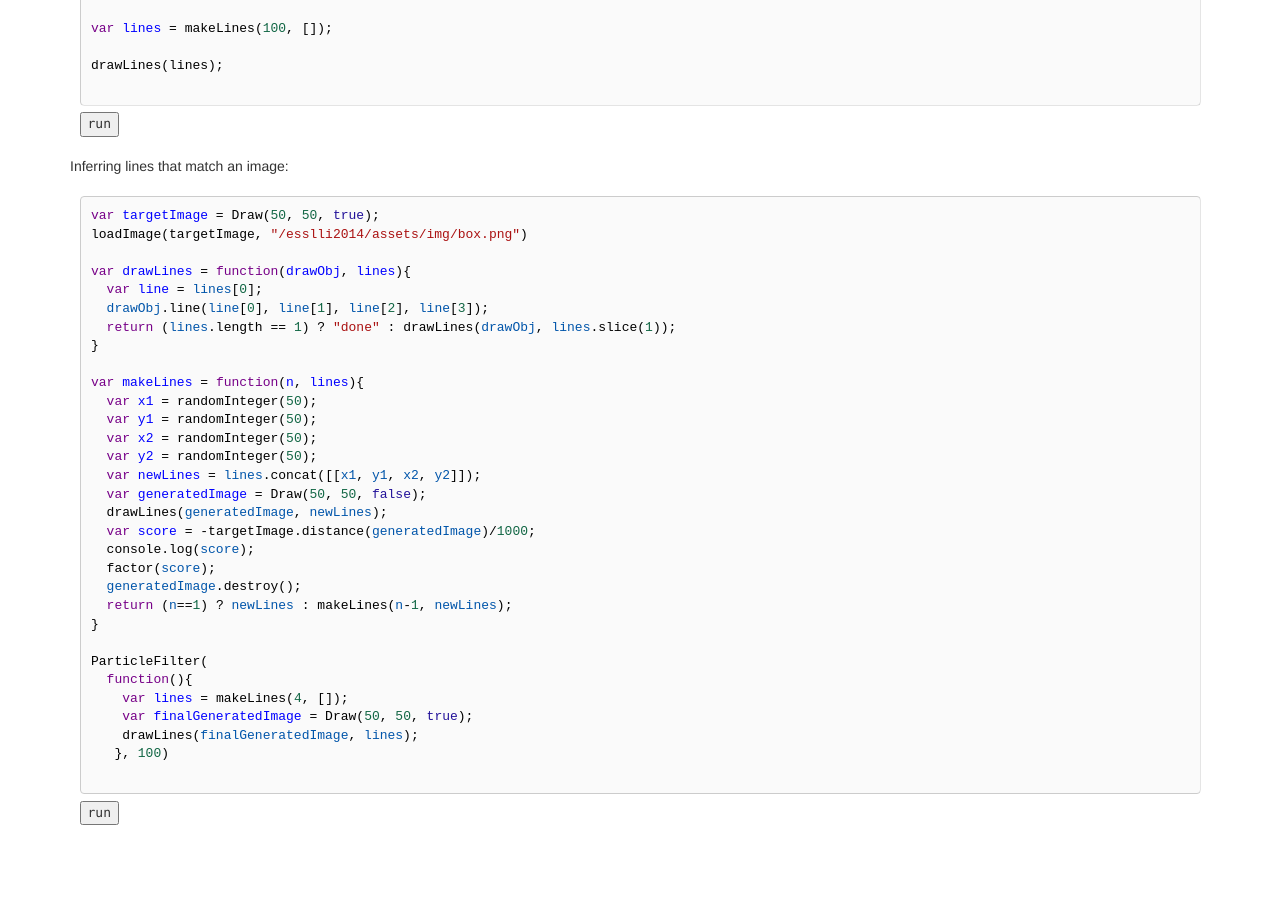
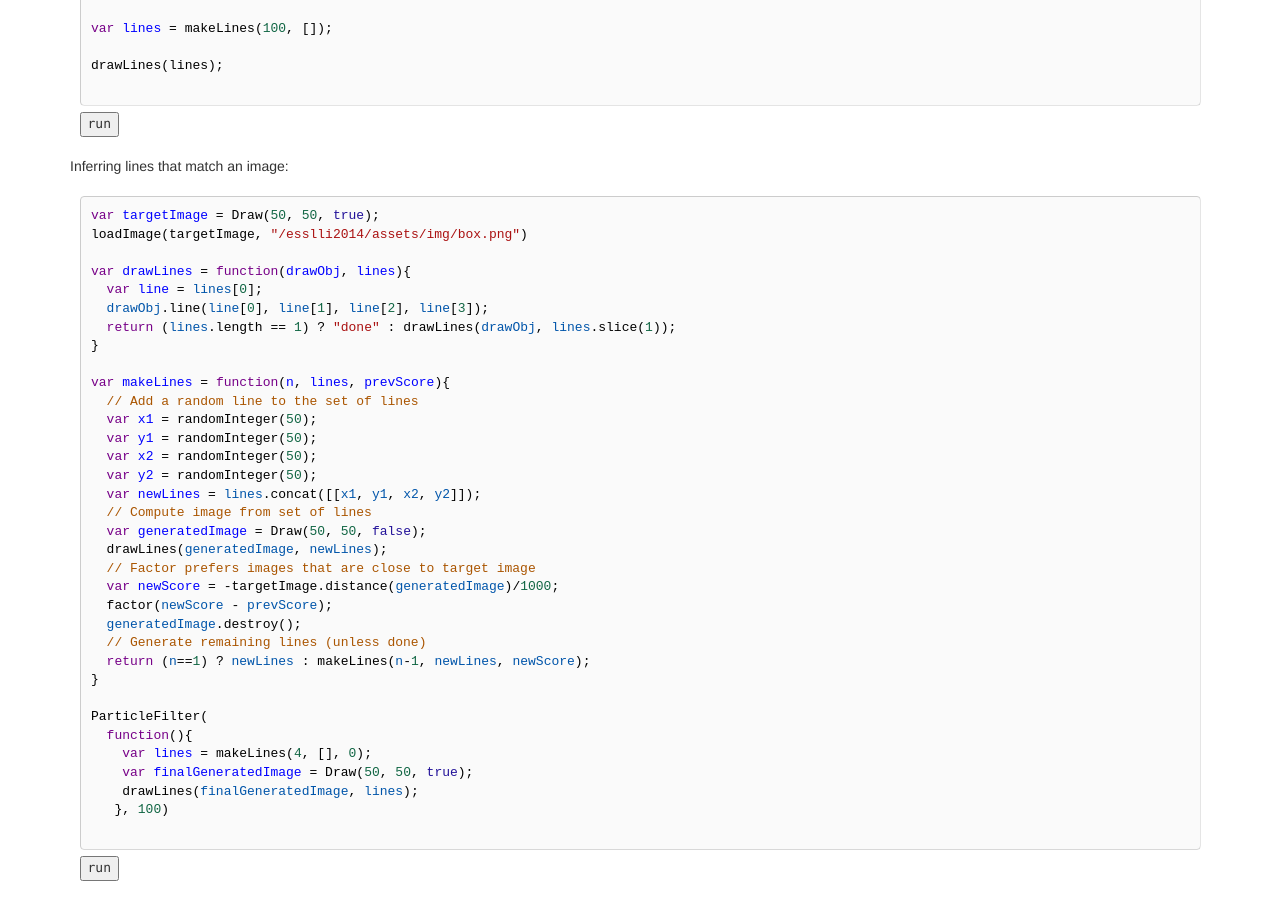
Before and after one commit to probmods/dippl, a Jekyll site: the page built from lectures/graphics.md, in a window 1280 px wide and 900 px high, scrolled down 1334 px. Built offline with Jekyll 4.4.1, drawn with Linux system fonts in a browser that asks for light colours; nearby versions of some CDN libraries; library files that are not in the unit come from our copies; before the commit the page ends 2179 px from its top, so only the background shows below that.

Commit message:
Incremental score correction

```diff
--- a/lectures/graphics.md
+++ b/lectures/graphics.md
@@ -76,24 +76,27 @@ var drawLines = function(drawObj, lines){
   return (lines.length == 1) ? "done" : drawLines(drawObj, lines.slice(1));
 }
 
-var makeLines = function(n, lines){
+var makeLines = function(n, lines, prevScore){
+  // Add a random line to the set of lines
   var x1 = randomInteger(50);
   var y1 = randomInteger(50);
   var x2 = randomInteger(50);
   var y2 = randomInteger(50);
   var newLines = lines.concat([[x1, y1, x2, y2]]);
+  // Compute image from set of lines
   var generatedImage = Draw(50, 50, false);
   drawLines(generatedImage, newLines);
-  var score = -targetImage.distance(generatedImage)/1000;
-  console.log(score);
-  factor(score);
+  // Factor prefers images that are close to target image
+  var newScore = -targetImage.distance(generatedImage)/1000;
+  factor(newScore - prevScore);
   generatedImage.destroy();
-  return (n==1) ? newLines : makeLines(n-1, newLines);
+  // Generate remaining lines (unless done)
+  return (n==1) ? newLines : makeLines(n-1, newLines, newScore);
 }
 
 ParticleFilter(
   function(){
-    var lines = makeLines(4, []);
+    var lines = makeLines(4, [], 0);
     var finalGeneratedImage = Draw(50, 50, true);
 	drawLines(finalGeneratedImage, lines);
    }, 100)
```
